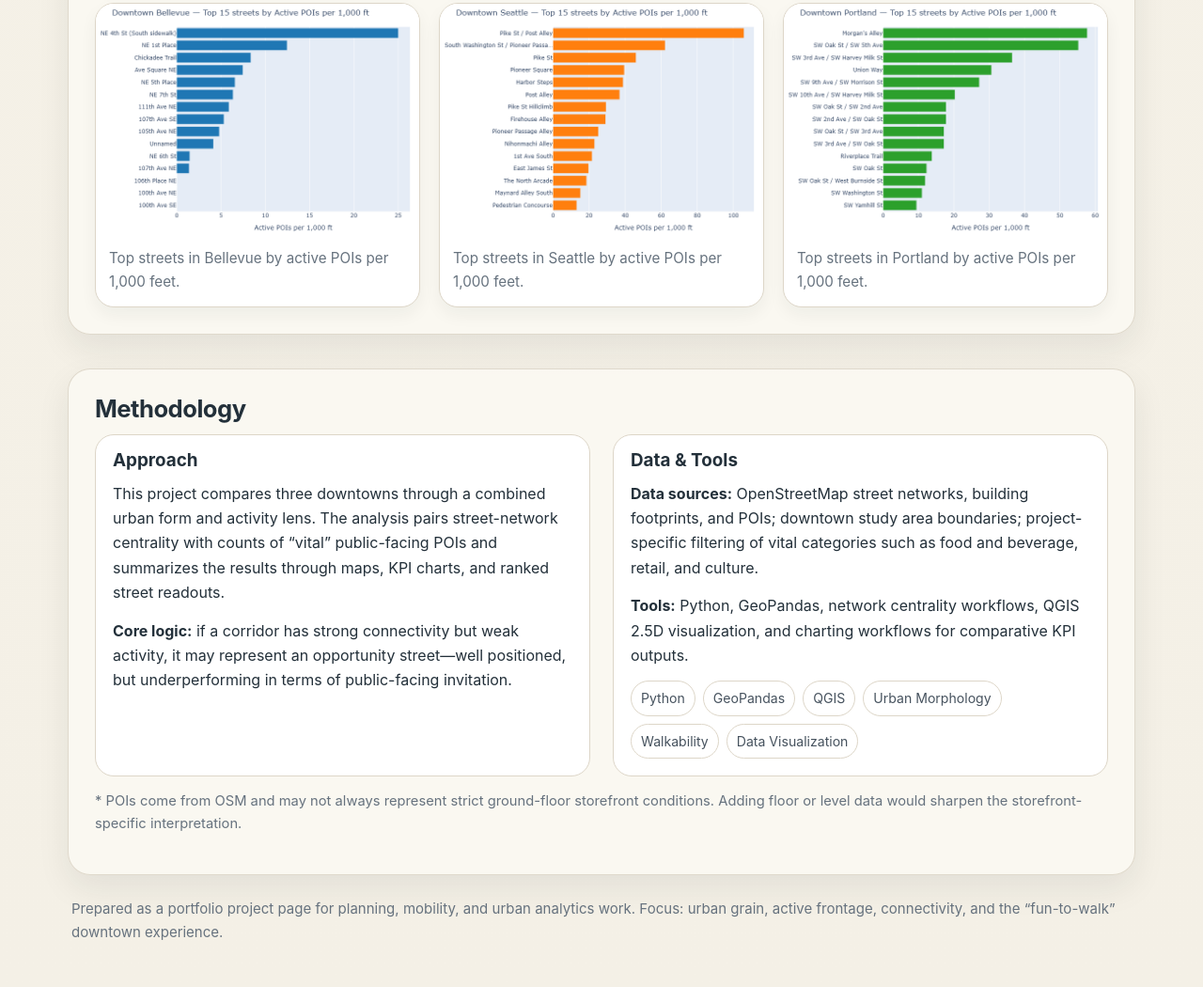
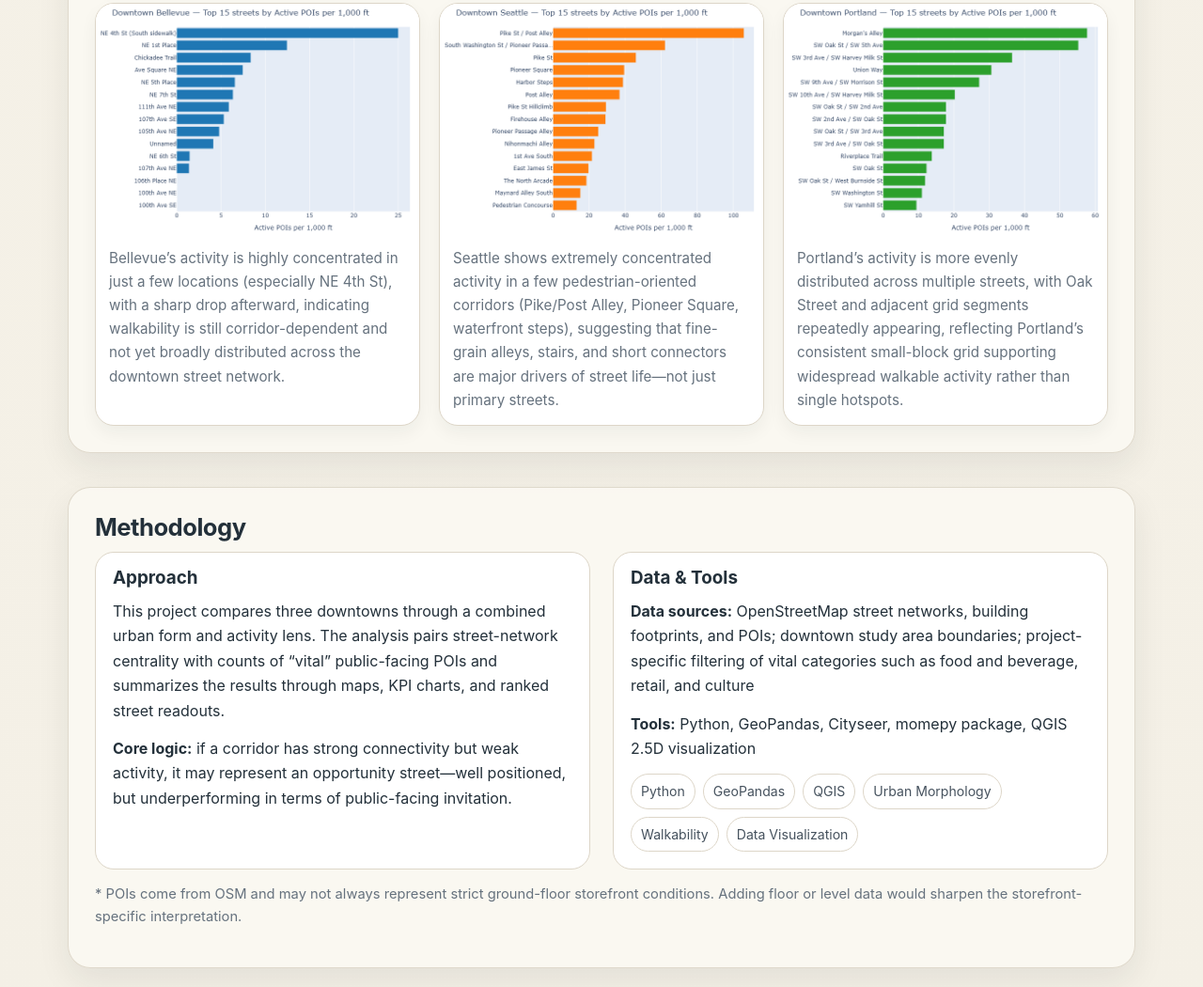
Before and after one commit to sungyol2/mobility_portfolio, a plain HTML site: page vital-streets/index.html in a window 1280 px wide. Shown: the part 4870-5920 px from the top of the page at 94% size. Drawn offline with Linux system fonts and the light colour scheme.

Commit message:
Update index.html

```diff
--- a/vital-streets/index.html
+++ b/vital-streets/index.html
@@ -381,15 +381,15 @@
       <div class="threecol" style="margin-top:20px;">
         <figure class="figure">
           <a href="downtown_bellevue_top_streets_frontage_us.png" target="_blank" rel="noopener noreferrer"><img src="downtown_bellevue_top_streets_frontage_us.png" alt="Bellevue top active streets" /></a>
-          <figcaption class="caption">Top streets in Bellevue by active POIs per 1,000 feet.</figcaption>
+          <figcaption class="caption">Bellevue’s activity is highly concentrated in just a few locations (especially NE 4th St), with a sharp drop afterward, indicating walkability is still corridor-dependent and not yet broadly distributed across the downtown street network.</figcaption>
         </figure>
         <figure class="figure">
           <a href="downtown_seattle_top_streets_frontage_us.png" target="_blank" rel="noopener noreferrer"><img src="downtown_seattle_top_streets_frontage_us.png" alt="Seattle top active streets" /></a>
-          <figcaption class="caption">Top streets in Seattle by active POIs per 1,000 feet.</figcaption>
+          <figcaption class="caption">Seattle shows extremely concentrated activity in a few pedestrian-oriented corridors (Pike/Post Alley, Pioneer Square, waterfront steps), suggesting that fine-grain alleys, stairs, and short connectors are major drivers of street life—not just primary streets.</figcaption>
         </figure>
         <figure class="figure">
           <a href="downtown_portland_top_streets_frontage_us.png" target="_blank" rel="noopener noreferrer"><img src="downtown_portland_top_streets_frontage_us.png" alt="Portland top active streets" /></a>
-          <figcaption class="caption">Top streets in Portland by active POIs per 1,000 feet.</figcaption>
+          <figcaption class="caption">Portland’s activity is more evenly distributed across multiple streets, with Oak Street and adjacent grid segments repeatedly appearing, reflecting Portland’s consistent small-block grid supporting widespread walkable activity rather than single hotspots.</figcaption>
         </figure>
       </div>
     </section>
@@ -407,8 +407,8 @@
         <div class="card">
           <div class="card-body">
             <h3>Data & Tools</h3>
-            <p><strong>Data sources:</strong> OpenStreetMap street networks, building footprints, and POIs; downtown study area boundaries; project-specific filtering of vital categories such as food and beverage, retail, and culture.</p>
-            <p><strong>Tools:</strong> Python, GeoPandas, network centrality workflows, QGIS 2.5D visualization, and charting workflows for comparative KPI outputs.</p>
+            <p><strong>Data sources:</strong> OpenStreetMap street networks, building footprints, and POIs; downtown study area boundaries; project-specific filtering of vital categories such as food and beverage, retail, and culture</p>
+            <p><strong>Tools:</strong> Python, GeoPandas, Cityseer, momepy package, QGIS 2.5D visualization</p>
             <div class="tags">
               <span class="tag">Python</span>
               <span class="tag">GeoPandas</span>
```
